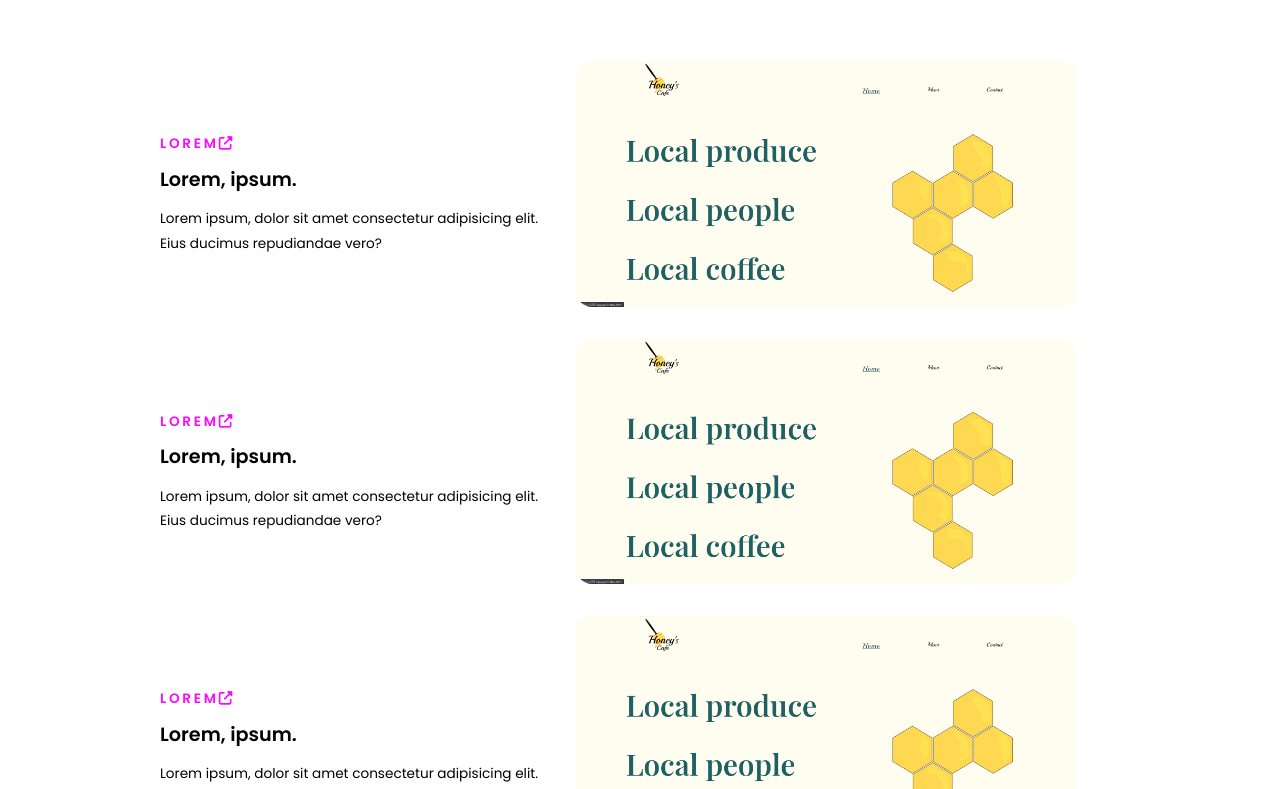
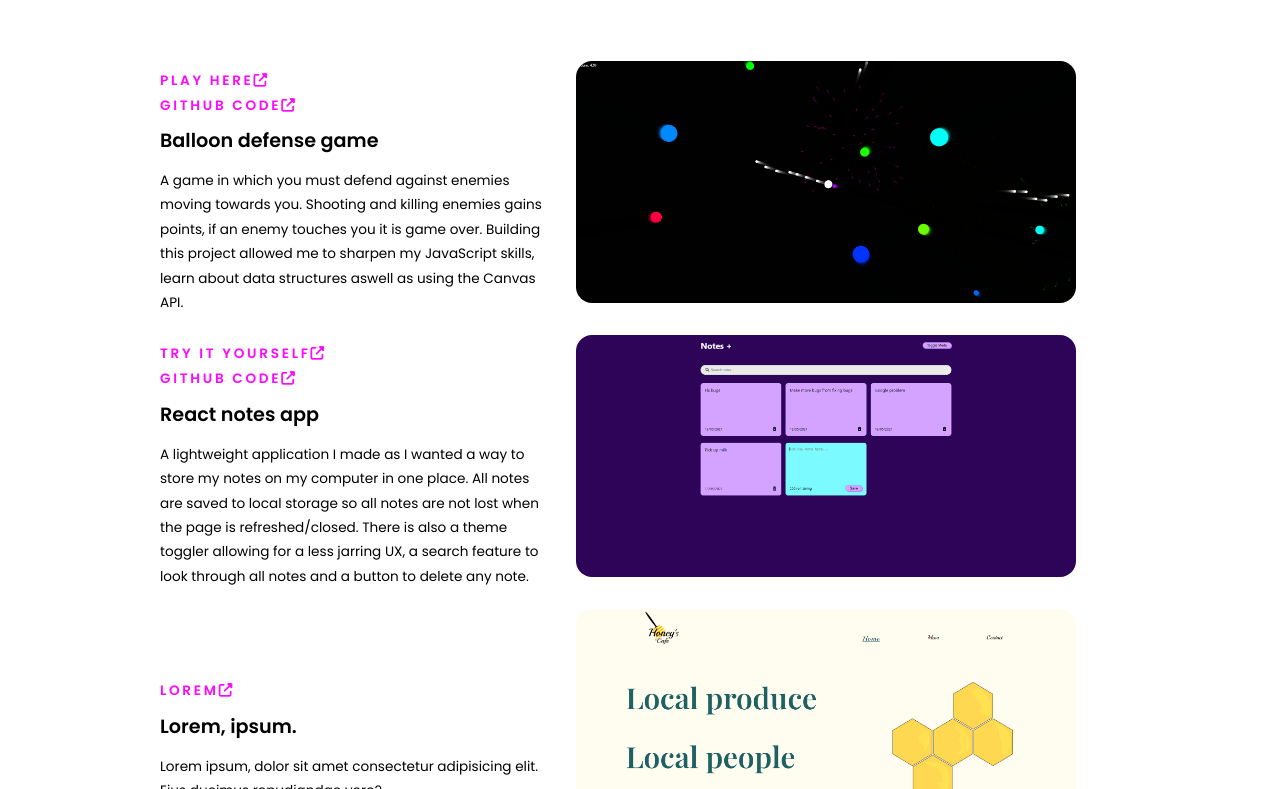
Before and after one commit to WillUK99/WillUK99.github.io, a plain HTML site: page index.html in a window 1280 px wide. Shown: the part 1741-2530 px from the top of the page. Drawn offline with nearby package versions, Linux system fonts and the light colour scheme.

Commit message:
updated project portfolio section

```diff
--- a/index.html
+++ b/index.html
@@ -109,7 +109,7 @@
                         <img src="../imgs/graphic-html.svg" alt="frontend developer icon">
                     </div>
                     <p class="skills-title featured-title">Frontend Development</p>
-                    <p class="skills-desc featured-desc">Having strong knowlegde of HTML, CSS (SASS) and JavaScript (including ES6). I am also in the process of learning React. I can create complex and visually pleasing websites on the front end. Aswell as a firm understanding of NodeJS and Express allowing me to create projects with back end capabilities.</p>
+                    <p class="skills-desc featured-desc">Having strong knowlegde of HTML, CSS (SASS) and JavaScript (including ES6). I am also in the process of learning React and Next.JS. I can create complex and visually pleasing websites on the front end. Aswell as a firm understanding of NodeJS and Express allowing me to create projects with back end capabilities.</p>
                 </li>
 
                 <li class="trans2">
@@ -129,28 +129,30 @@
         <div class="portfolio-container trans3">
             <div class="portfolio-left">
                 <div class="inner">
-                    <a href="#" class="subtitle">Lorem<i class="fas fa-external-link-alt"></i></a>
+                    <a href="https://circle-popper-game-d66n4eu2x-willuk99.vercel.app/" target="_blank" class="subtitle">Play Here<i class="fas fa-external-link-alt"></i></a>
+                    <br>
+                    <a href="https://github.com/WillUK99/circle-popper-game" target="_blank" class="subtitle">GitHub Code<i class="fas fa-external-link-alt"></i></a>
 
-                    <p class="featured-title">Lorem, ipsum.</p>
-                    <p class="featured-desc">Lorem ipsum, dolor sit amet consectetur adipisicing elit. Eius ducimus
-                        repudiandae vero?</p>
+                    <p class="featured-title">Balloon defense game</p>
+                    <p class="featured-desc">A game in which you must defend against enemies moving towards you. Shooting and killing enemies gains points, if an enemy touches you it is game over. Building this project allowed me to sharpen my JavaScript skills, learn about data structures aswell as using the Canvas API.</p>
                 </div>
             </div>
-            <img src="../imgs/honeys-ss.png" alt="">
+            <img src="./imgs/circlepopper.PNG" alt="">
         </div>
 
         <!-- two -->
         <div class="portfolio-container trans3">
             <div class="portfolio-left">
                 <div class="inner">
-                    <a href="#" class="subtitle">Lorem<i class="fas fa-external-link-alt"></i></a>
+                    <a href="https://willuk99.github.io/cra-notes-app/" target="_blank" class="subtitle">Try it yourself<i class="fas fa-external-link-alt"></i></a>
+                    <br>
+                    <a href="https://github.com/WillUK99/cra-notes-app" target="_blank" class="subtitle">GitHub Code<i class="fas fa-external-link-alt"></i></a>
 
-                    <p class="featured-title">Lorem, ipsum.</p>
-                    <p class="featured-desc">Lorem ipsum, dolor sit amet consectetur adipisicing elit. Eius ducimus
-                        repudiandae vero?</p>
+                    <p class="featured-title">React notes app</p>
+                    <p class="featured-desc">A lightweight application I made as I wanted a way to store my notes on my computer in one place. All notes are saved to local storage so all notes are not lost when the page is refreshed/closed. There is also a theme toggler allowing for a less jarring UX, a search feature to look through all notes and a button to delete any note.</p>
                 </div>
             </div>
-            <img src="../imgs/honeys-ss.png" alt="">
+            <img src="./imgs/cra-notes-app.PNG" alt="">
         </div>
 
         <!-- three -->
```
Also changed, not shown: imgs/circlepopper.PNG (added), imgs/cra-notes-app.PNG (added).
